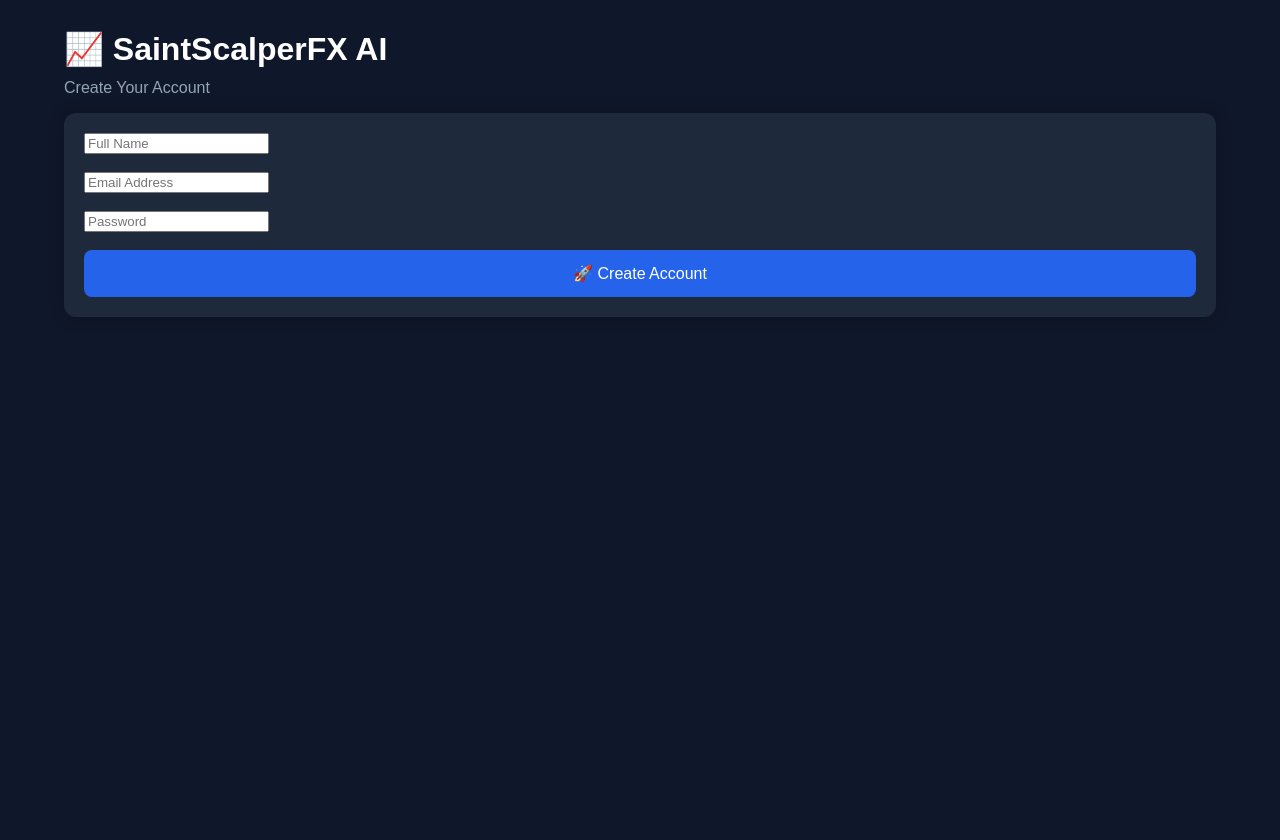
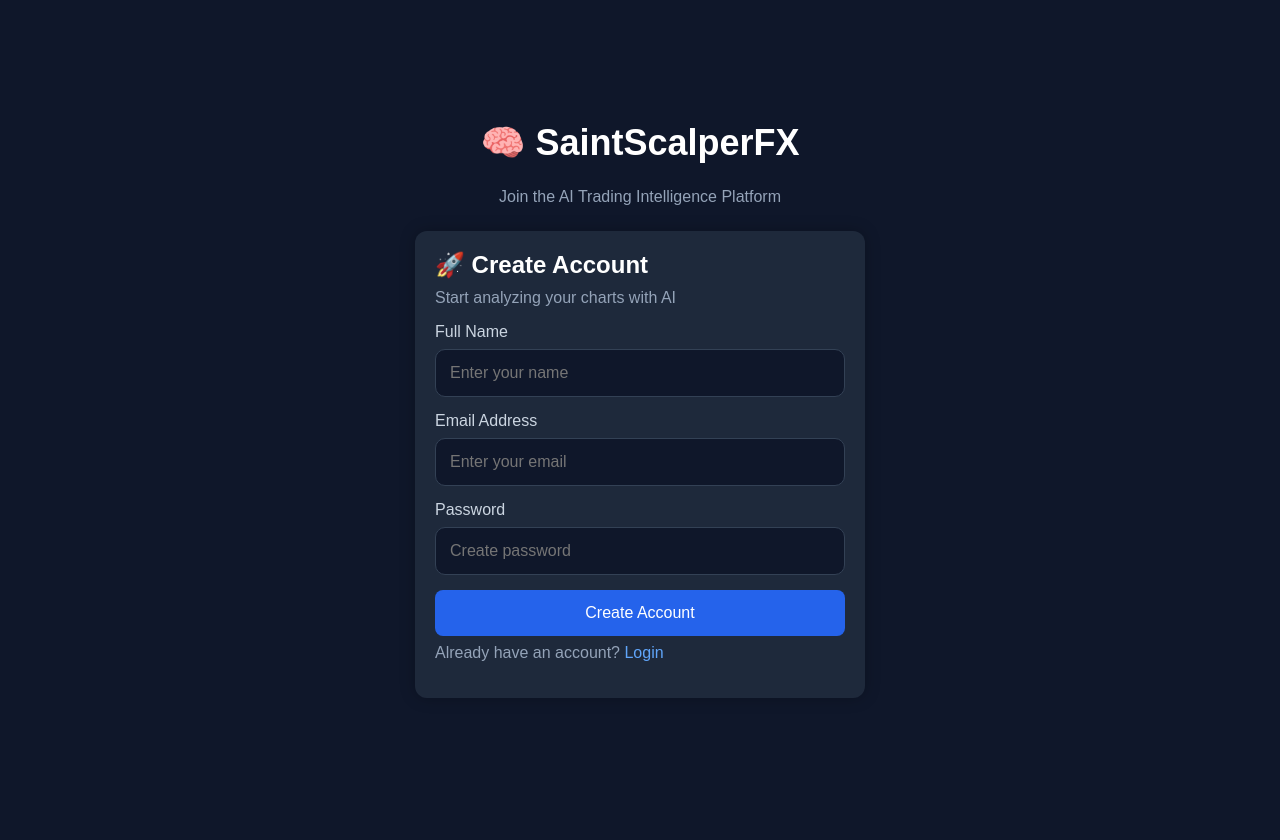
Before and after one commit to evanskoenafx99/SaintScalperFX, a Flask app: page /signup in a window 1280 px wide. Before the commit the page ends 317 px from the top, so only its background shows below. Run offline with Flask 3, Linux system fonts and the light colour scheme.

Commit message:
Upgrade professional login and signup interface

```diff
--- a/static/style.css
+++ b/static/style.css
@@ -131,3 +131,56 @@ button:hover{
 h1,h2,h3{
     margin-top:0;
 }
+.auth-container{
+    min-height:100vh;
+    display:flex;
+    justify-content:center;
+    align-items:center;
+    padding:20px;
+}
+
+.auth-card{
+    width:100%;
+    max-width:450px;
+}
+
+.logo{
+    text-align:center;
+    margin-bottom:25px;
+}
+
+.logo h1{
+    font-size:36px;
+}
+
+.logo p{
+    color:#94a3b8;
+}
+
+.card label{
+    display:block;
+    margin-bottom:8px;
+    color:#cbd5e1;
+}
+
+.card input{
+    width:100%;
+    box-sizing:border-box;
+    padding:14px;
+    margin-bottom:15px;
+    background:#0f172a;
+    border:1px solid #334155;
+    border-radius:10px;
+    color:white;
+    font-size:16px;
+}
+
+.card input:focus{
+    outline:none;
+    border-color:#2563eb;
+}
+
+.card a{
+    color:#60a5fa;
+    text-decoration:none;
+}
--- a/templates/signup.html
+++ b/templates/signup.html
@@ -1,42 +1,126 @@
 <!DOCTYPE html>
-<html>
+<html lang="en">
+
 <head>
-    <title>Create Account - SaintScalperFX</title>
-    <link rel="stylesheet" href="/static/style.css">
+
+<meta charset="UTF-8">
+<meta name="viewport" content="width=device-width, initial-scale=1.0">
+
+<title>Create Account - SaintScalperFX AI</title>
+
+<link rel="stylesheet" href="/static/style.css">
+
 </head>
+
+
 <body>
 
-<div class="container">
 
-<h1>📈 SaintScalperFX AI</h1>
+<div class="auth-container">
 
-<p class="subtitle">Create Your Account</p>
+
+<div class="auth-card">
+
+
+<div class="logo">
+
+<h1>🧠 SaintScalperFX</h1>
+
+<p>
+Join the AI Trading Intelligence Platform
+</p>
+
+</div>
+
+
 
 <div class="card">
 
+
+<h2>
+🚀 Create Account
+</h2>
+
+
+<p class="subtitle">
+Start analyzing your charts with AI
+</p>
+
+
+
 <form method="POST">
 
-<input type="text" name="fullname" placeholder="Full Name" required>
 
-<br><br>
+<label>
+Full Name
+</label>
 
-<input type="email" name="email" placeholder="Email Address" required>
+<input
+type="text"
+name="fullname"
+placeholder="Enter your name"
+required>
 
-<br><br>
 
-<input type="password" name="password" placeholder="Password" required>
 
-<br><br>
+<label>
+Email Address
+</label>
+
+<input
+type="email"
+name="email"
+placeholder="Enter your email"
+required>
+
+
+
+<label>
+Password
+</label>
+
+<input
+type="password"
+name="password"
+placeholder="Create password"
+required>
+
+
 
 <button type="submit">
-🚀 Create Account
+
+Create Account
+
 </button>
+
 
 </form>
 
-</div>
+
+
+<br>
+
+
+<p class="subtitle">
+
+Already have an account?
+
+<a href="/login">
+Login
+</a>
+
+</p>
+
 
 </div>
 
+
+</div>
+
+
+</div>
+
+
 </body>
+
 </html>
```
Also changed, not shown: templates/login.html (+82 -12 lines).
